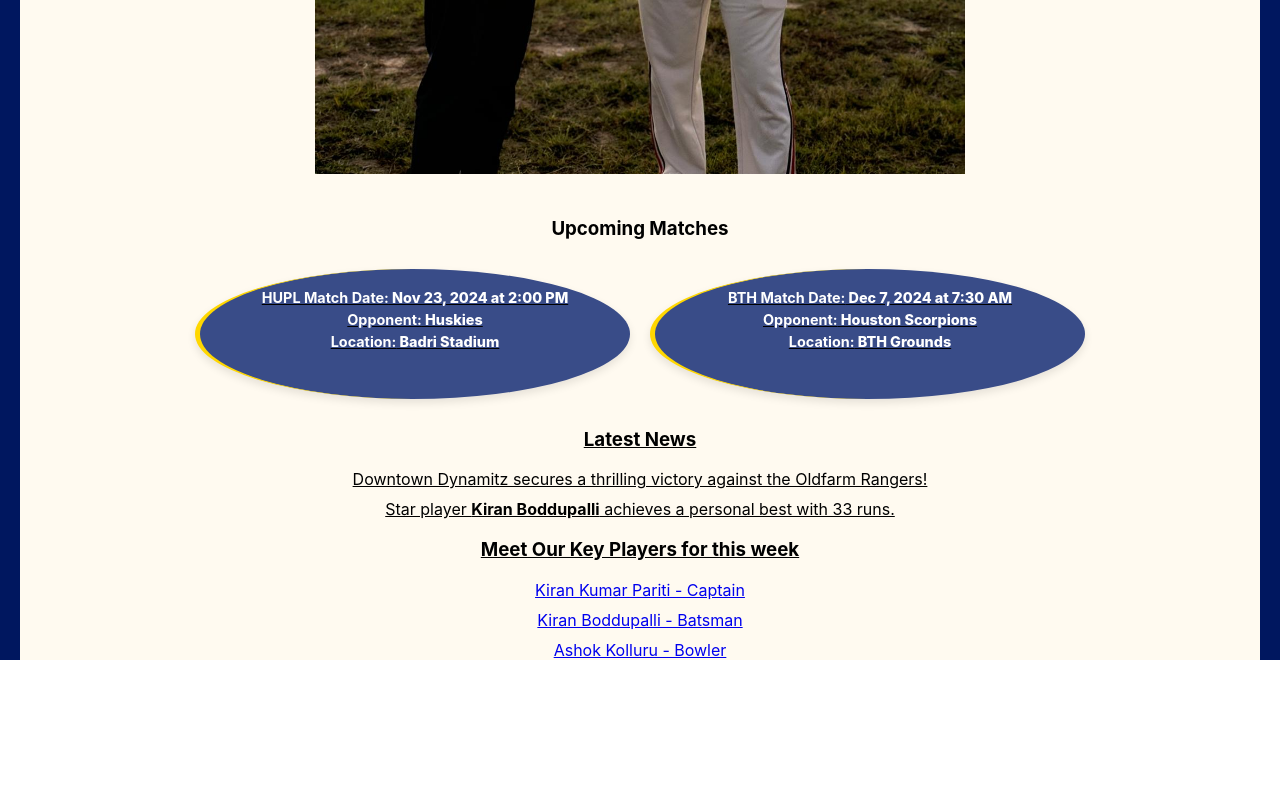
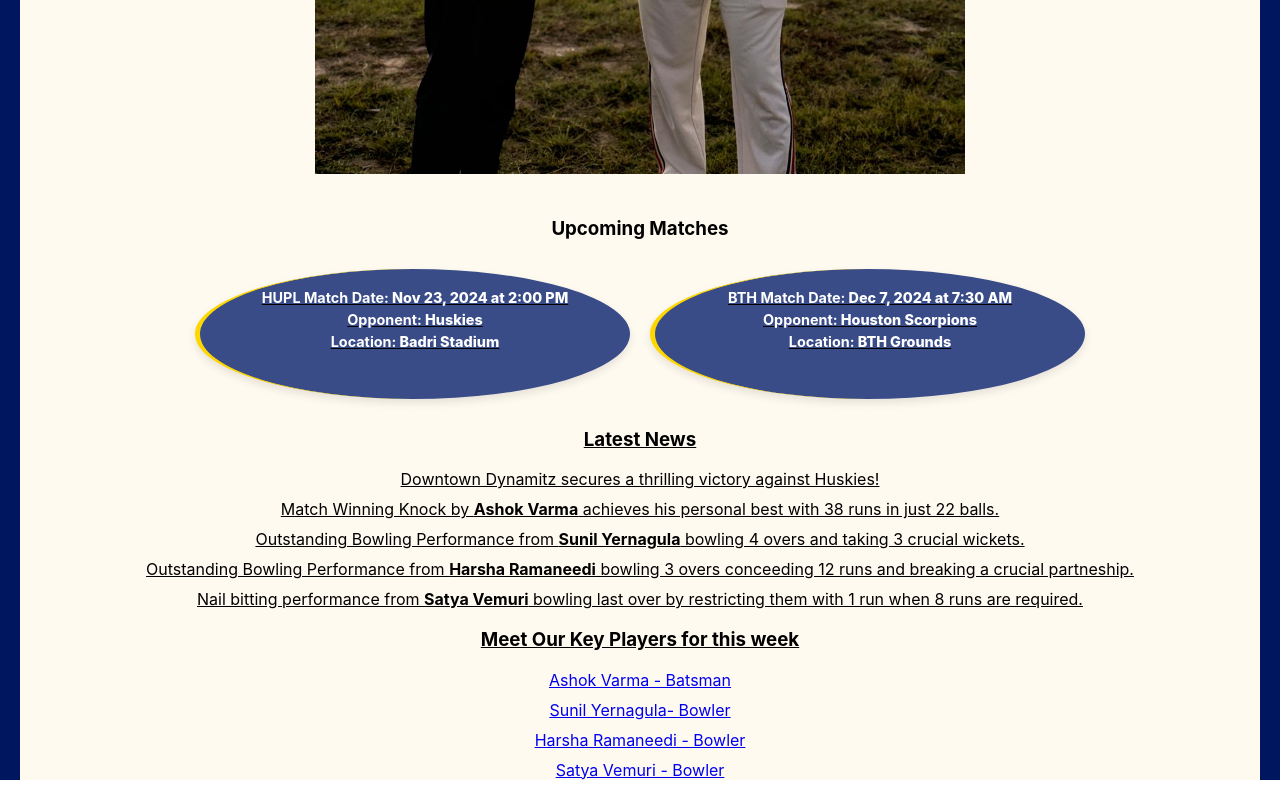
Before and after one commit to downtowndynamitz/downtowndynamitz, a React (Create React App) app: page / in a window 1280 px wide. Shown: the part 1298-2098 px from the top of the page. Before the commit the page ends 1978 px from the top, so only its background shows below. Built offline with nearby package versions, Linux system fonts and the light colour scheme.

Commit message:
team updates last week

```diff
--- a/src/components/Home.js
+++ b/src/components/Home.js
@@ -27,15 +27,19 @@ const Home = () => {
 
             <div className="latest-news">
                 <h3>Latest News</h3>
-                <p>Downtown Dynamitz secures a thrilling victory against the Oldfarm Rangers!</p>
-                <p>Star player <strong>Kiran Boddupalli</strong> achieves a personal best with 33 runs.</p>
+                <p>Downtown Dynamitz secures a thrilling victory against Huskies!</p>
+                <p>Match Winning Knock by <strong>Ashok Varma</strong> achieves his personal best with 38 runs in just 22 balls.</p>
+                <p>Outstanding Bowling Performance from <strong>Sunil Yernagula</strong> bowling 4 overs and taking 3 crucial wickets.</p>
+                <p>Outstanding Bowling Performance from <strong>Harsha Ramaneedi</strong> bowling 3 overs conceeding 12 runs and breaking a crucial partneship.</p>
+                <p>Nail bitting performance from <strong>Satya Vemuri</strong> bowling last over by restricting them with 1 run when 8 runs are required.</p>
             </div>
 
             <div className="weeklykey-players">
                 <h3>Meet Our Key Players for this week</h3>
-                <p><a href="/team/kiranp">Kiran Kumar Pariti - Captain</a></p>
-                <p><a href="/team/kiranb">Kiran Boddupalli - Batsman</a></p>
-                <p><a href="/team/ashok">Ashok Kolluru - Bowler</a></p>
+                <p><a href="/team/ashokv">Ashok Varma - Batsman</a></p>
+                <p><a href="/team/sunil">Sunil Yernagula- Bowler</a></p>
+                <p><a href="/team/harsha">Harsha Ramaneedi - Bowler</a></p>
+                <p><a href="/team/satya">Satya Vemuri - Bowler</a></p>
             </div>
         </div>
     );
```
